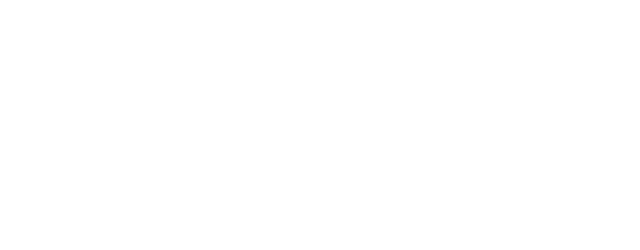
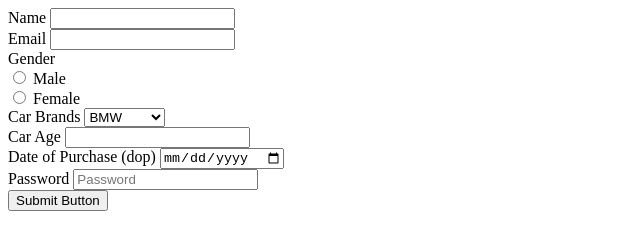
Before and after one commit to acciojob/car-insurance-form-Sumitasawa, a website: page main.html in a window 1280 px wide. Shown: the whole page, without its empty margins (0-640 px from the left). Drawn offline with Linux system fonts and the light colour scheme.

Commit message:
created a submission

```diff
--- a/main.html
+++ b/main.html
@@ -8,6 +8,41 @@
 
 <body>
 	<!-- the entire body must be written by student -->
+	<form>
+		<label for="name">Name</label>
+		<input type="text" id="name" required><br>
+		<label for="email">Email</label>
+		<input type="email" id="email" required><br>
+		<label>Gender</label><br>
+
+		<input type="radio" id="gender-m" name="gender" value="male" required>
+		<label for="gender-m">Male</label><br>
+
+		<input type="radio" id="gender-f" name="gender" value="female" required>
+		<label for="gender-f">Female</label><br>
+
+		<label for="cars">Car Brands</label>
+		<select id="cars">
+			<option>BMW</option>
+			<option>Audi</option>
+			<option>Mercedez</option>
+		</select><br>
+
+		<label for="carage">Car Age</label>
+		<input id="carage" type="number" required><br>
+
+		<label for="dop">Date of Purchase (dop)</label>
+		<input type="date" id="dop" required><br>
+
+		<label for="password">Password</label>
+		<input id="password" type="password" placeholder="Password" required><br>
+
+		<button type="submit">Submit Button</button>
+
+
+
+
+	</form>
     <script type="text/javascript" src="./script.js">
 </script>
 
```
